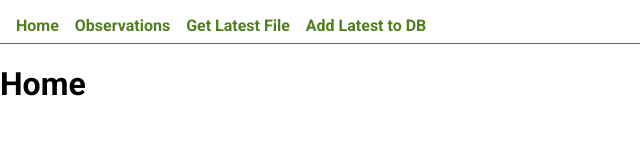
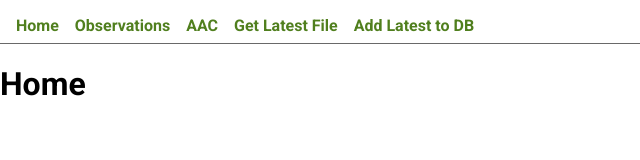
Before and after one commit to bdubb27/air-quality-info, a React (Create React App) app: page / in a window 1280 px wide. Shown: the top 160 px of the page, without its empty margins (0-640 px from the left). Built offline with nearby package versions, Linux system fonts and the light colour scheme.

Commit message:
added layout route for AAC

```diff
--- a/src/pages/Layout.js
+++ b/src/pages/Layout.js
@@ -13,6 +13,9 @@ export default function Layout() {
             <Link to="/observations">Observations</Link>
           </li>
           <li>
+            <Link to="/observations/aac">AAC</Link>
+          </li>
+          <li>
             <Link to="/observations/get">Get Latest File</Link>
           </li>
           <li>
```
